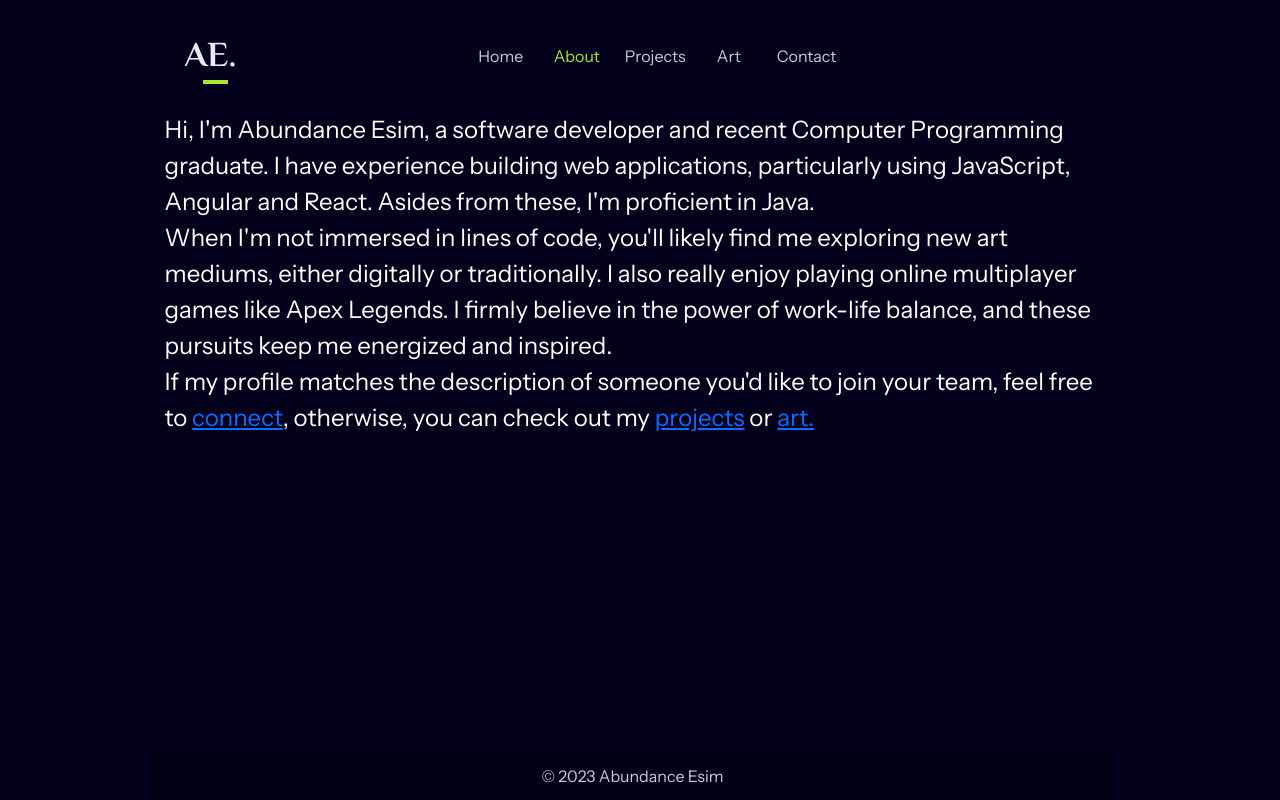
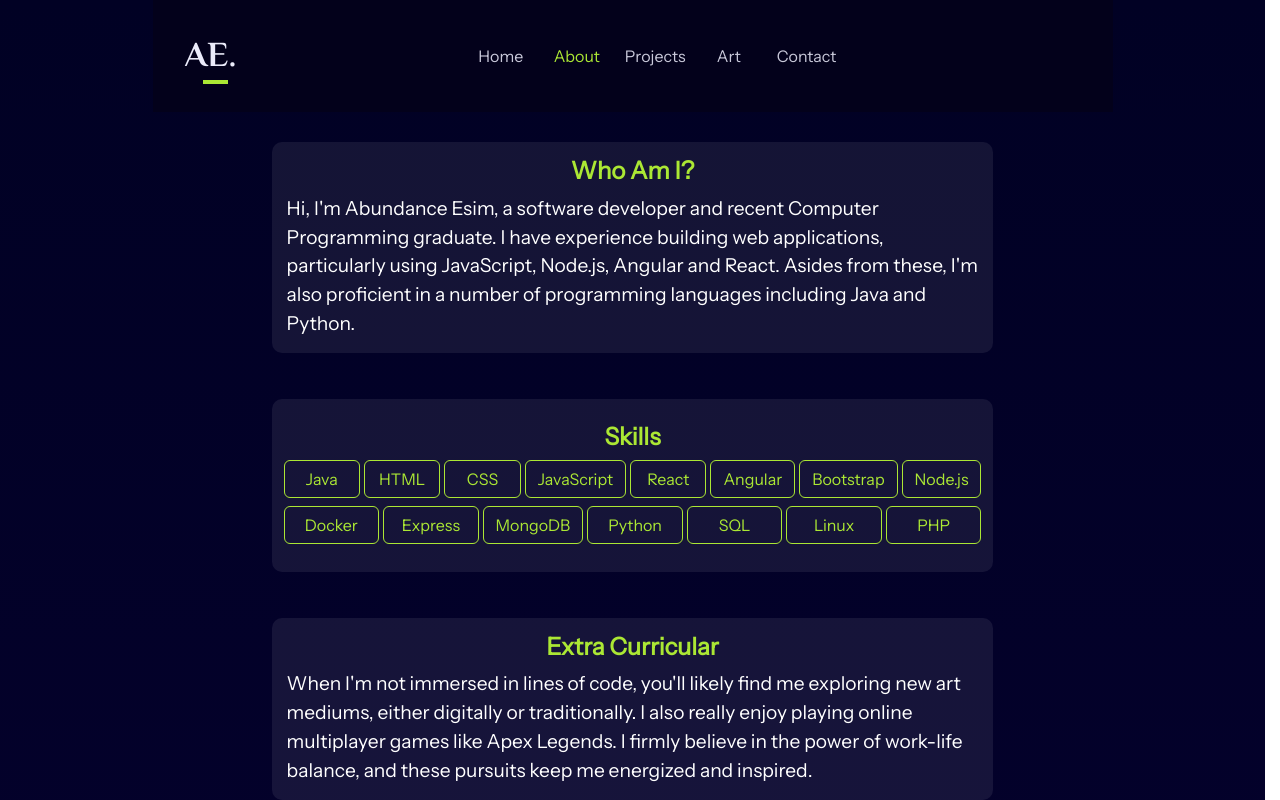
Before and after one commit to abundanceesim/website-portfolio, a React (Create React App) app in the folder client/: page /about in a window 1280 px wide. Shown: the top 800 px of the page. Built offline with nearby package versions, Linux system fonts and the light colour scheme.

Commit message:
Modify style for About page

```diff
--- a/client/src/App.css
+++ b/client/src/App.css
@@ -15,9 +15,9 @@ html {
 }
 
 body {
-  background-color: #03011b;
-  /* background-color: #06022e; */
-  /* background-image: linear-gradient( #010124, #04012c); */
+  /* background-color: #03011b;
+  background-color: #06022e; */
+  background-image: linear-gradient( #010124, #04012c);
   height: 100%;
   color: white;
   /*little fade in animation*/
@@ -269,10 +269,6 @@ ul.nav-menu > a {
     width: 55vh;
   }
 
-  body{
-    margin-left: -1rem;
-  }
-
   .introPara {
     width: 70vw;
   }
@@ -453,9 +449,6 @@ ul.nav-menu > a {
     text-align: center;
     overflow: hidden;
     padding-top: 50%;
-    /* justify-content: center; */
-    /* min-width: 15rem; */
-    /* border-radius: 1rem; */
   }
 
   .mob-nav-item {
@@ -511,7 +504,7 @@ ul.nav-menu > a {
   }
 
   .contact-form {
-    width: 95vw;
+    width: 83vw;
     font-size: 1.10rem;
     flex-direction: column;
   }
@@ -568,7 +561,7 @@ ul.nav-menu > a {
   }
 
   .project-row {
-    width: 86vw;
+    width: 90vw;
     position: relative;
     z-index: 0;
   }
@@ -603,6 +596,19 @@ ul.nav-menu > a {
      display: flex !important;
   }
 
+  .about-page {
+    width: 90% !important;
+  }
+
+  .about-txt {
+    font-size: 1.1rem !important;
+  }
+
+  .about-row {
+    margin: 0 auto;
+    width: 72vw;
+  }
+
   .footer-section {
     z-index: -2;
   }
@@ -623,55 +629,61 @@ ul.nav-menu > a {
       width: 75vw;
     }
   .artwork {
-    width: 26vw;
-    height: 26vw;
+    width: 34vw;
+    height: 34vw;
+  }
+}
+
+@media only screen and (min-width: 768px), (min-width: 940px){
+  .project-row {
+    justify-content: center;
   }
 }
 
 .art-container {}
 
 /*---------About page----------------------*/
+.about-page {
+  width: 80%;
+}
 .about-txt {
   font-family: 'Instrument Sans';
-  font-size: x-large;
+  font-size: larger;
 }
 
-.about-page {
-  width: 70%;
+.about-card {
+  width: 94%;
   margin: 0 auto;
   padding-top: 20px;
+  padding: 15px;
+  margin-top: 30px;
+  /* width: 100%; */
+  /* width: fit-content;
+  height: fit-content; */
+  border-radius: 10px;
+  background-color: rgba(255, 255, 255, 0.075);
+  /* animation-name: animate-open-scroll; */
+  animation-duration: 5s;
 }
 
-.profile-picture {
-  border-radius: 20px;
-  animation-duration: 0.2s;
-    animation-name: animate-fade;
-    animation-fill-mode: backwards;
-    animation-name: animate-pop;
-    animation-duration: 0.3s;
-   width: 100%;
-  /* height: 70%;  */
+.about-heading {
+  text-align: center;
+  font-weight: 600;
+  color: rgb(171, 231, 52);
 }
 
-.image-container {
-  width: 50%;
-  /* Adjust the width as needed */
-  float: left;
-  /* Float the image to the left */
-  margin: 0 10px 10px 0;
-  /* Add margin for spacing */
+.about-links > a{
+  text-decoration: none !important;
+  color:rgb(215, 255, 136);
+
 }
 
-.image-container img {
-  max-width: 100%;
-  height: auto;
+.about-links > a:hover {
+  text-decoration-line: underline;
+  text-decoration-color: rgb(171, 231, 52);
+  /* text-decoration-thickness: 4px; */
+  text-underline-offset: 0.6rem;
 }
-
-.image-container p {
-  margin: 0;
-  /* Reset margin to avoid extra space */
-}
-
 /*---------Projects page----------------------*/
 .projects {
   padding-top: 10px;
@@ -743,11 +755,7 @@ ul.nav-menu > a {
   color: white !important;
 }
 
-@media only screen and (min-width: 768px), (min-width: 940px){
-  .project-row {
-    justify-content: center;
-  }
-}
+
 
 /*------------Footer-----------------*/
 .footer-section {
--- a/client/src/App.js
+++ b/client/src/App.js
@@ -24,7 +24,7 @@ function App() {
               <Route path="/contact" element={<Contact />} />
               <Route path="*" element={<NotFound />} />
             </Routes>
-            <Footer />
+            {/* <Footer /> */}
           </div>
         </div>
       </Router>
--- a/client/src/pages/About.jsx
+++ b/client/src/pages/About.jsx
@@ -1,42 +1,71 @@
-import React from 'react'
-import me from '../assets/personal/abundance_transparent_bg.png'
+import React from "react";
+// import me from '../assets/personal/abundance_transparent_bg.png'
 
 export default function About() {
+
+  const skills = [
+    "Java", "HTML", "CSS", "JavaScript", "React", "Angular", "Bootstrap", "Node.js",
+    "Docker", "Express", "MongoDB", "Python", "SQL", "Linux", "PHP"
+  ]
+
   return (
     <>
-      <div className="container">
-        <div className="row">
-          <div className="col">
+      <div className="container about-page">
+        <div className="about-row row gap-3">
+          <div className=" col-3 about-card">
             <div className="about-txt about-txt-primary">
+              <h4 className="about-heading">Who Am I?</h4>
               Hi, I'm Abundance Esim, a software developer and recent Computer
-              Programming graduate. I have
-              experience building web applications, particularly using
-              JavaScript, Angular and React. Asides from these, I'm proficient
-              in Java.
+              Programming graduate. I have experience building web applications,
+              particularly using JavaScript, Node.js, Angular and React. Asides
+              from these, I'm also proficient in a number of programming
+              languages including Java and Python.
             </div>
           </div>
-
+          <div className="col-3 about-card p-4">
+            <div className="about-txt about-txt-secondary">
+              <h4 className="about-heading">Skills</h4>
+              <div className="row gap-1">
+                {skills.map((skill) => (
+                  <div
+                    className="col btn btn-primary github-source-btn mb-1"
+                    style={{ width: "35%" }}
+                  >
+                    {skill}
                   </div>
+                ))}
+              </div>
+            </div>
+          </div>
+          <div className=" col-3 about-card">
             <div className="about-txt about-txt-secondary">
+              <h4 className="about-heading">Extra Curricular</h4>
               When I'm not immersed in lines of code, you'll likely find me
-          exploring new art mediums, either digitally or traditionally. I also
-          really enjoy playing online multiplayer games like Apex Legends. I
-          firmly believe in the power of work-life balance, and these pursuits
-          keep me energized and inspired.
+              exploring new art mediums, either digitally or traditionally. I
+              also really enjoy playing online multiplayer games like Apex
+              Legends. I firmly believe in the power of work-life balance, and
+              these pursuits keep me energized and inspired.
+            </div>
+          </div>
+          <div className="col-3 about-card mb-2">
+            <div className="about-txt about-txt-secondary">
+              <h4 className="about-heading">Connect</h4>
               <div>
-            If my profile matches the description of someone you'd like to join
-            your team, feel free to{" "}
-            <span>
+                If my profile matches the description of someone you'd like to
+                join your team, feel free to{" "}
+                <span className="about-links">
                   <a href="/contact">connect</a>
                 </span>
                 , otherwise, you can check out my{" "}
-            <span>
+                <span className="about-links">
                   <a href="/projects">projects</a>
                 </span>{" "}
                 or{" "}
-            <span>
-              <a href="/artworks">art.</a>
+                <span className="about-links">
+                  <a href="/artworks">art</a>.
                 </span>
+              </div>
+            </div>
           </div>
         </div>
       </div>
--- a/client/src/pages/Contact.jsx
+++ b/client/src/pages/Contact.jsx
@@ -8,7 +8,7 @@ export default function Contact() {
   const msgHolder = 'Lorem ipsum?'
   const nameHolder = 'The Rock'
   const emailHolder = 'rocky@gmail.com'
-  const subjectHolder = 'Love your page!'
+  const subjectHolder = 'Let\'s get you hired!'
 
   const [name, setName] = useState('')
   const [email, setEmail] = useState('')
@@ -20,7 +20,8 @@ export default function Contact() {
   let isEmailValid = regex.test(email)
 
 
-  let isInvalid = !name || !isEmailValid || !subject || !message;
+  // let isInvalid = !name || !isEmailValid || !subject || !message;
+  let isInvalid = !name || !isEmailValid || !message;
 
   const notify = () => {
     toast.success("Thanks for your message!", {
```
Also changed, not shown: 1 other file (tests, documents, lock files or other folders). Lines whose indentation alone changed are shown as unchanged.
